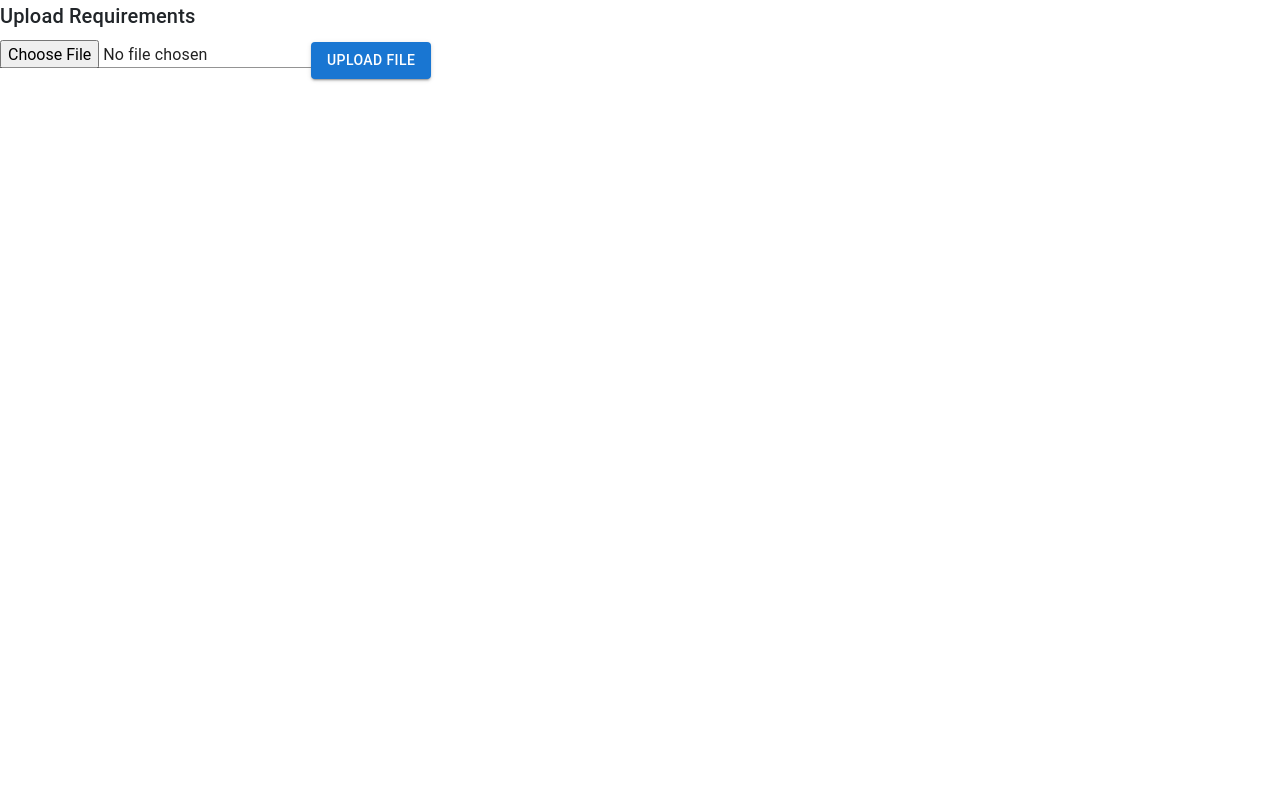
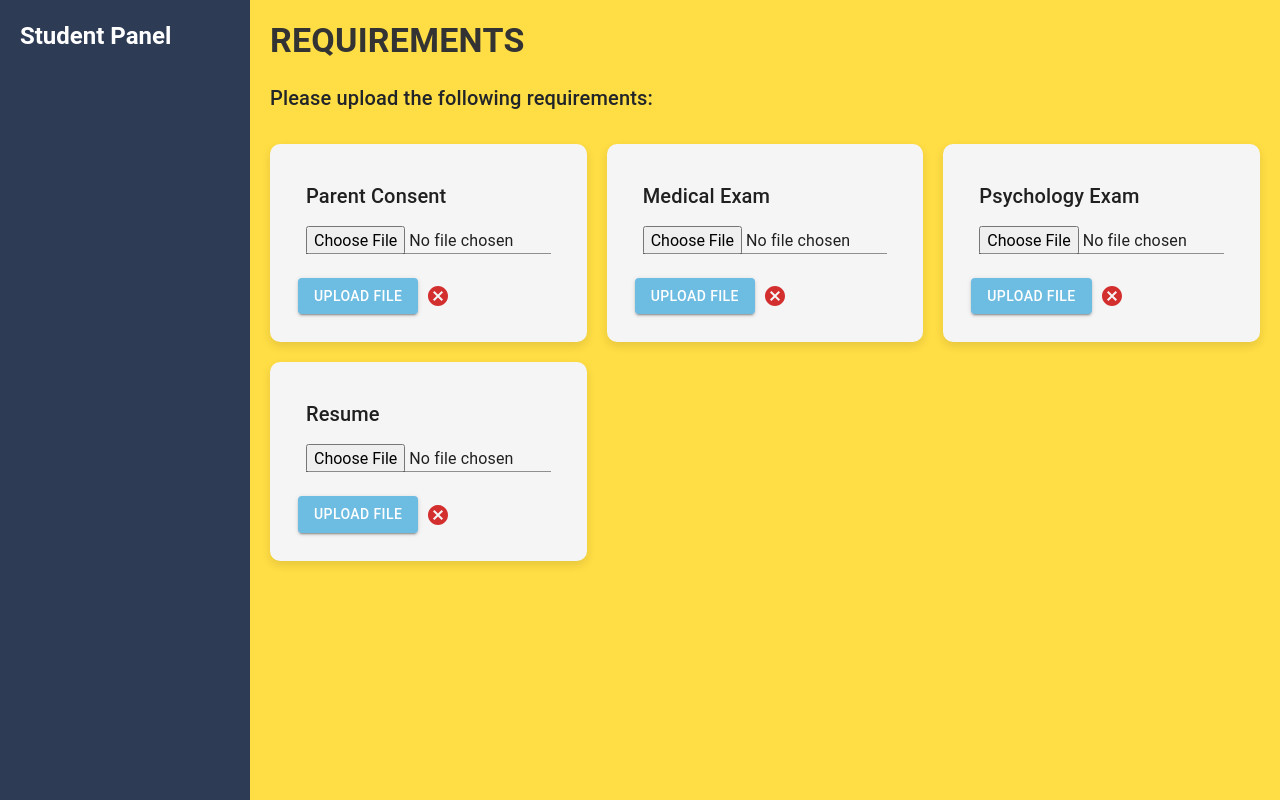
Before and after one commit to DLAyatoCabanilla/NEU-OJT-APP, a React (Create React App) app: page /uploadRequirements in a window 1280 px wide. Built offline with nearby package versions, Linux system fonts and the light colour scheme; no server answers; sample sign-in values are in the browser's storage.

Commit message:
Added UI and Functionality but Status is not working properly

```diff
--- a/src/components/UploadRequirements.tsx
+++ b/src/components/UploadRequirements.tsx
@@ -1,13 +1,30 @@
 import React, { useState } from 'react';
-import { storage, db } from '../firebase'; //Bakit hindi kita mapagana????
+import { storage, db } from '../firebase';
 import { ref, uploadBytesResumable, getDownloadURL } from 'firebase/storage';
-import { Button, Input, LinearProgress, Typography } from '@mui/material';
+import { Button, Typography, Box, Card, CardContent, CardActions, LinearProgress, Input } from '@mui/material';
+import { CheckCircle, Cancel } from '@mui/icons-material';
 import { doc, setDoc } from 'firebase/firestore';
+
+
+const StudentSidePanel = () => (
+  <Box sx={styles.sidePanel}>
+    <Typography variant="h5" sx={styles.sidePanelTitle}>
+      Student Panel
+    </Typography>
+    {/* Add any navigation links or additional side panel content here */}
+  </Box>
+);
 
 const UploadRequirements: React.FC = () => {
   const [file, setFile] = useState<File | null>(null);
   const [uploadProgress, setUploadProgress] = useState<number | null>(null);
   const [downloadURL, setDownloadURL] = useState<string | null>(null);
+  const [uploadedFiles, setUploadedFiles] = useState<{ [key: string]: boolean }>({
+    parentConsent: false,
+    medicalExam: false,
+    psychExam: false,
+    resume: false,
+  });
 
   const handleFileChange = (e: React.ChangeEvent<HTMLInputElement>) => {
     if (e.target.files) {
@@ -15,10 +32,10 @@ const UploadRequirements: React.FC = () => {
     }
   };
 
-  const handleUpload = () => {
+  const handleUpload = (requirement: string) => {
     if (!file) return;
 
-    const storageRef = ref(storage, `requirements/${file.name}`); // Upload to 'requirements' folder
+    const storageRef = ref(storage, `requirements/${requirement}/${file.name}`);
     const uploadTask = uploadBytesResumable(storageRef, file);
 
     uploadTask.on(
@@ -32,54 +49,128 @@ const UploadRequirements: React.FC = () => {
         console.error('Upload failed:', error);
       },
       async () => {
-        // Get download URL after the file is uploaded
         const downloadURL = await getDownloadURL(uploadTask.snapshot.ref);
         console.log('File available at', downloadURL);
-        setDownloadURL(downloadURL); // Set the download URL in state
+        setDownloadURL(downloadURL);
 
         try {
-          // Create a Firestore document for the uploaded file
-          const docRef = doc(db, "requirements", file.name);
+          const docRef = doc(db, 'requirements', requirement);
           await setDoc(docRef, {
             fileName: file.name,
             downloadURL: downloadURL,
             uploadedAt: new Date(),
           });
-          console.log("Document successfully written to Firestore.");
+          console.log('Document successfully written to Firestore.');
+
+          // Mark this requirement as uploaded
+          setUploadedFiles((prev) => ({ ...prev, [requirement]: true }));
         } catch (err) {
-          console.error("Error writing document: ", err);
+          console.error('Error writing document: ', err);
         }
       }
     );
   };
 
-
+  const renderCard = (title: string, requirementKey: string) => (
+    <Card sx={styles.card}>
+      <CardContent>
+        <Typography variant="h6">{title}</Typography>
+        <Input type="file" onChange={handleFileChange} sx={{ marginTop: '10px' }} />
+        {uploadProgress !== null && (
+          <Box sx={{ marginTop: '10px' }}>
+            <Typography>Upload Progress: {Math.round(uploadProgress)}%</Typography>
+            <LinearProgress variant="determinate" value={uploadProgress} />
+          </Box>
+        )}
+      </CardContent>
+      <CardActions>
+        <Button
+          variant="contained"
+          onClick={() => handleUpload(requirementKey)}
+          sx={styles.uploadButton}
+        >
+          Upload File
+        </Button>
+        {uploadedFiles[requirementKey] ? (
+          <CheckCircle color="success" sx={{ marginLeft: '10px' }} />
+        ) : (
+          <Cancel color="error" sx={{ marginLeft: '10px' }} />
+        )}
+      </CardActions>
+    </Card>
+  );
 
   return (
-    <div>
-      <Typography variant="h6">Upload Requirements </Typography>
-      <Input type="file" onChange={handleFileChange} />
-      <Button onClick={handleUpload} variant="contained" sx={{ marginTop: '10px' }}>
-        Upload File
-      </Button>
+    <Box sx={styles.layout}>
+      {/* Student Side Panel */}
+      <StudentSidePanel />
 
-      {uploadProgress !== null && (
-        <div style={{ marginTop: '20px' }}>
-          <Typography>Upload Progress: {Math.round(uploadProgress)}%</Typography>
-          <LinearProgress variant="determinate" value={uploadProgress} />
-        </div>
-      )}
+      {/* Main Content */}
+      <Box sx={styles.container}>
+        <Typography variant="h4" sx={styles.heading}>
+          REQUIREMENTS
+        </Typography>
+        <Typography variant="h6" sx={styles.subHeading}>
+          Please upload the following requirements:
+        </Typography>
 
-      {downloadURL && (
-        <Typography style={{ marginTop: '20px' }}>
-          File uploaded! You can access it <a href={downloadURL}>here</a>.
-        </Typography>
-      )}
-    </div>
+        <Box sx={styles.cardContainer}>
+          {renderCard('Parent Consent', 'parentConsent')}
+          {renderCard('Medical Exam', 'medicalExam')}
+          {renderCard('Psychology Exam', 'psychExam')}
+          {renderCard('Resume', 'resume')}
+        </Box>
+      </Box>
+    </Box>
   );
 };
 
-
-
+const styles = {
+  layout: {
+    display: 'flex',
+    height: '100vh',
+  },
+  sidePanel: {
+    width: '250px',
+    backgroundColor: '#2E3B55',
+    padding: '20px',
+    color: '#fff',
+  },
+  sidePanelTitle: {
+    fontWeight: 'bold',
+    marginBottom: '20px',
+  },
+  container: {
+    flex: 1,
+    padding: '20px',
+    backgroundColor: '#FFDD44', // Matches the main Dashboard background color
+  },
+  heading: {
+    fontWeight: 'bold',
+    marginBottom: '20px',
+    color: '#333',
+  },
+  subHeading: {
+    marginBottom: '30px',
+  },
+  cardContainer: {
+    display: 'grid',
+    gridTemplateColumns: 'repeat(auto-fit, minmax(250px, 1fr))',
+    gap: '20px',
+  },
+  card: {
+    backgroundColor: '#f5f5f5',
+    borderRadius: '10px',
+    boxShadow: '0 4px 10px rgba(0, 0, 0, 0.1)',
+    padding: '20px',
+  },
+  uploadButton: {
+    backgroundColor: '#6DBCE1',
+    color: '#fff',
+    '&:hover': {
+      backgroundColor: '#5aa3d1',
+    },
+  },
+};
 
 export default UploadRequirements;
```
